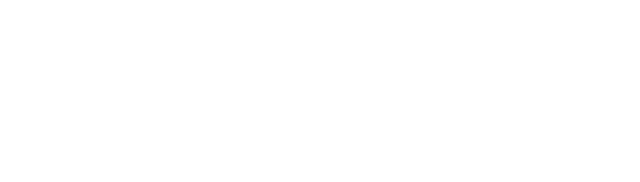
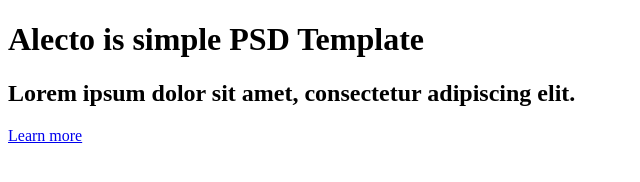
Before and after one commit to grzesiekS/Alecto_Project, a website: page index.html in a window 1280 px wide. Shown: the whole page, without its empty margins (0-640 px from the left). Drawn offline with Linux system fonts and the light colour scheme.

Commit message:
Add html for page header

```diff
--- a/index.html
+++ b/index.html
@@ -8,6 +8,12 @@
 		<link rel="stylesheet" href="https://cdnjs.cloudflare.com/ajax/libs/font-awesome/5.9.0/css/all.min.css">
     </head>
     <body>
-
+        <header class="splash">
+            <div class="splash-inner">
+                <h1 class="page-title"><strong>Alecto</strong> is simple PSD Template</h1>
+                <h2 class="page-subtitle">Lorem ipsum dolor sit amet, consectetur adipiscing elit.</h2>
+                <a href="#" class="btn">Learn more</a>
+            </div>
+        </header>
     </body>
 </html>
```
